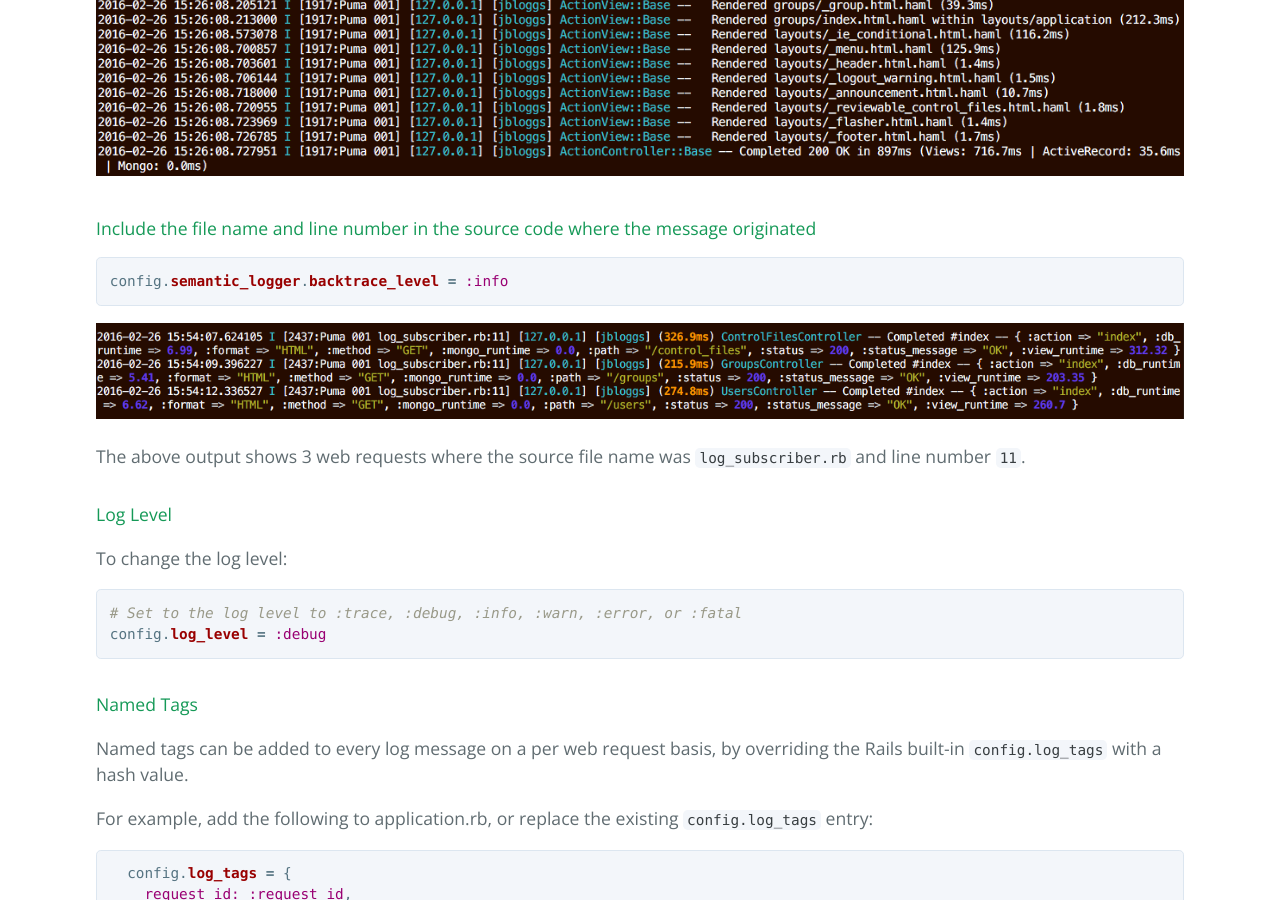
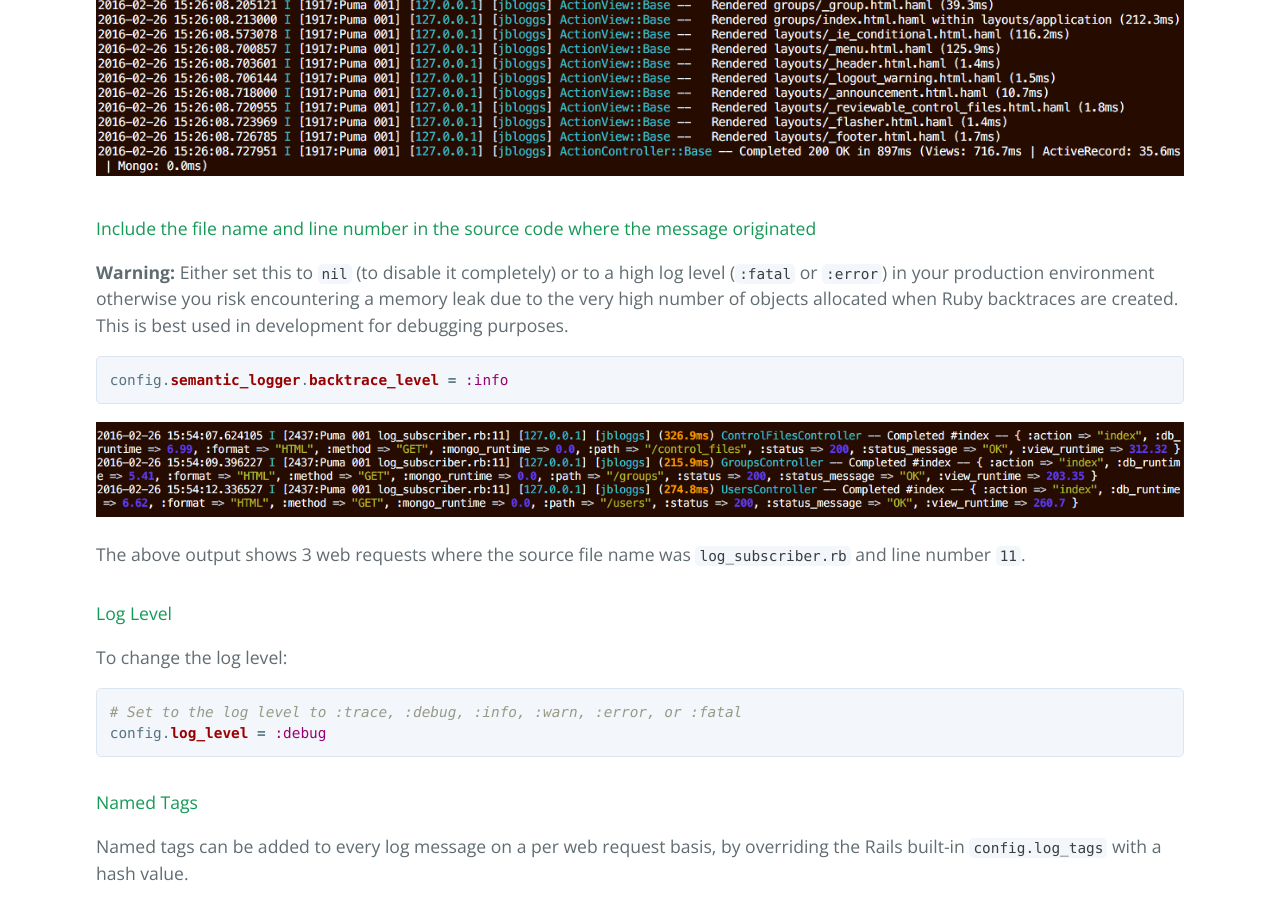
Before and after one commit to reidmorrison/semantic_logger, a Jekyll site: the page built from docs/rails.md, in a window 1280 px wide and 900 px high, scrolled down 3217 px. Built offline with Jekyll 4.4.1, drawn with Linux system fonts in a browser that asks for light colours; our own code applies the rules of GitHub Pages for plain Markdown files.

Commit message:
Emphasize risk of backtrace_level in production
It's very easy to misread `backtrace_level` as somewhat akin to a log level
configuration and end up using it in production without understanding how
much of a performance issue it will cause.

I'm proposing this documentation change as a first step but I really think some
sort of warning should be printing to the logs if this setting isn't set to a very
high log level value like `:fatal`/`4` in the production environment.

We had this mistakenly set to `:info` in production and the allocations and memory
growth/leak were astounding.

```diff
--- a/docs/rails.md
+++ b/docs/rails.md
@@ -112,6 +112,8 @@ config.rails_semantic_logger.rendered   = true
 ![Semantic Disabled](images/rails_semantic_false.png)
 
 #### Include the file name and line number in the source code where the message originated
+**Warning:** Either set this to `nil` (to disable it completely) or to a high log level (`:fatal` or `:error`) in your production environment otherwise you risk encountering a memory leak due to the very high number of
+objects allocated when Ruby backtraces are created. This is best used in development for debugging purposes.
 
 ~~~ruby
 config.semantic_logger.backtrace_level = :info
```
